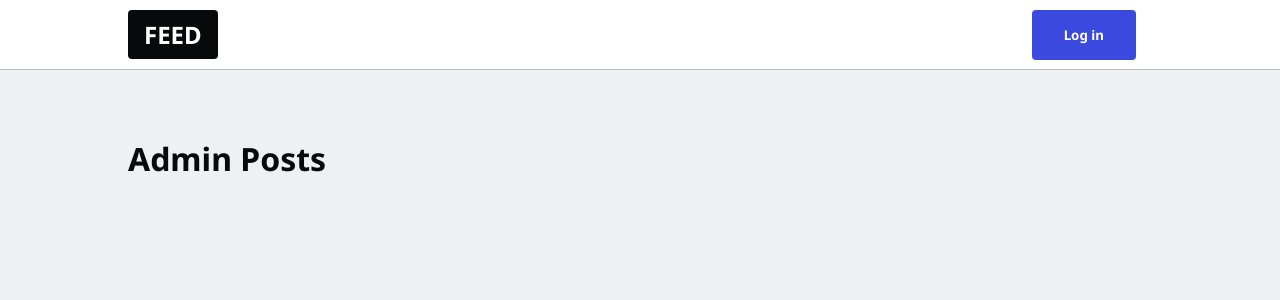
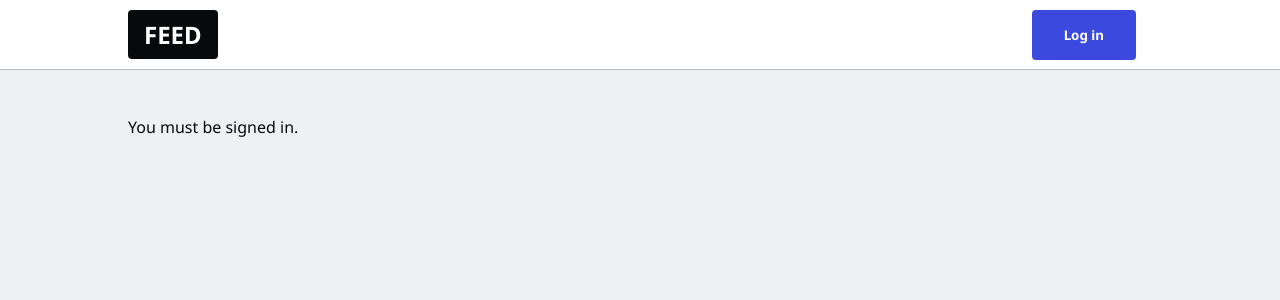
Before and after one commit to iamgreggarcia/nextfire, a Next.js app: page /admin in a window 1280 px wide. Shown: the top 300 px of the page. Built offline with nearby package versions, Linux system fonts and the light colour scheme; no server answers.

Commit message:
Add AuthCheck component

```diff
--- /dev/null
+++ b/components/AuthCheck.js
@@ -0,0 +1,11 @@
+import Link from "next/link";
+import { useContext } from "react";
+import { UserContext } from "../lib/context";
+
+export default function AuthCheck(props) {
+  const { username } = useContext(UserContext);
+
+  return username
+    ? props.children
+    : props.fallback || <Link href="/enter">You must be signed in.</Link>;
+}
--- a/pages/admin/[slug].js
+++ b/pages/admin/[slug].js
@@ -1,4 +1,5 @@
 import MetaTags from "../../components/Metatags";
+import AuthCheck from "../../components/AuthCheck";
 
 export default function AdminPostsEdit({}) {
   return (
--- a/pages/admin/index.js
+++ b/pages/admin/index.js
@@ -1,7 +1,11 @@
+import AuthCheck from "../../components/AuthCheck";
+
 export default function AdminPostsPage({}) {
   return (
     <main>
-      <h1>Admin Posts</h1>
+      <AuthCheck>
+        <h1>Admin Posts</h1>
+      </AuthCheck>
     </main>
   );
 }
```
